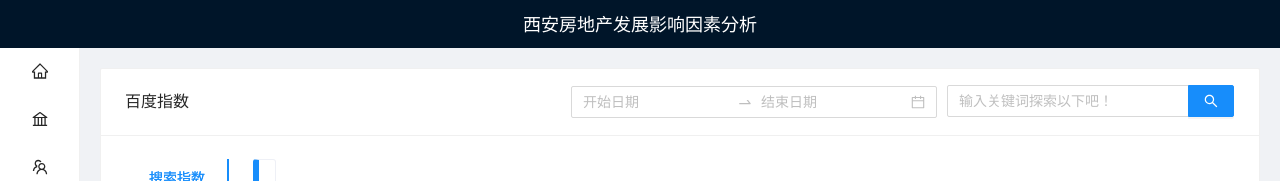
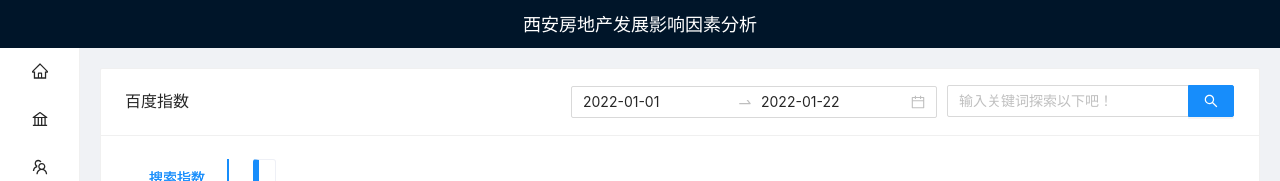
Before and after one commit to feichuanshuo/Graduation-Design, a React (Create React App) app in the folder factor_ui/: page /public_sentiment in a window 1280 px wide. Shown: the top 181 px of the page. Built offline with nearby package versions, Linux system fonts and the light colour scheme; no server answers.

Commit message:
修复部分已知问题

```diff
--- a/factor_ui/src/components/content/public_sentiment/index.jsx
+++ b/factor_ui/src/components/content/public_sentiment/index.jsx
@@ -4,8 +4,10 @@ import 'moment/locale/zh-cn';
 import locale from 'antd/es/date-picker/locale/zh_CN';
 import {reqBaiduIndex} from "../../../api";
 import { Line } from '@ant-design/plots';
+import moment from 'moment';
 import "./index.less";
 import {getCurrentDate} from "../../../common/time";
+import {SUCCESS_CODE} from "../../../config";
 
 const { Search } = Input;
 const { RangePicker } = DatePicker;
@@ -32,9 +34,14 @@ class PublicSentiment extends Component {
             message.warn('请输入时间和关键词',1);
         }
         reqBaiduIndex(word,start_date,end_date).then((res)=>{
-            this.setState({
-                baidu_index: res.data
-            })
+            if (res.code === SUCCESS_CODE) {
+                this.setState({
+                    baidu_index: res.data,
+                })
+            }
+            else{
+                message.warn(res.msg,1);
+            }
         }).catch((err)=>{
             message.error('尚无此数据',1);
         })
@@ -66,6 +73,10 @@ class PublicSentiment extends Component {
                                 <RangePicker
                                     locale={locale}
                                     allowClear
+                                    value={[
+                                        this.state.baidu_index_date.start_date?moment(this.state.baidu_index_date.start_date):null,
+                                        this.state.baidu_index_date.end_date?moment(this.state.baidu_index_date.end_date):null,
+                                    ]}
                                     onChange={(value)=>{
                                         this.setState({
                                             baidu_index_date: {
```
Also changed, not shown: 1 other file (tests, documents, lock files or other folders).
